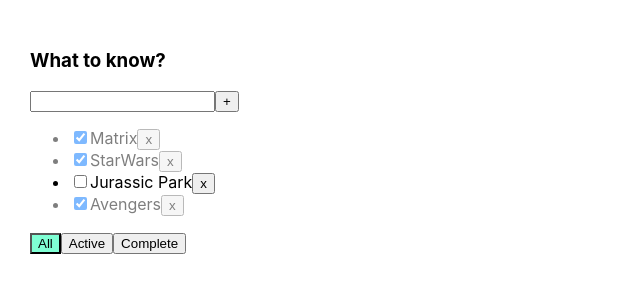
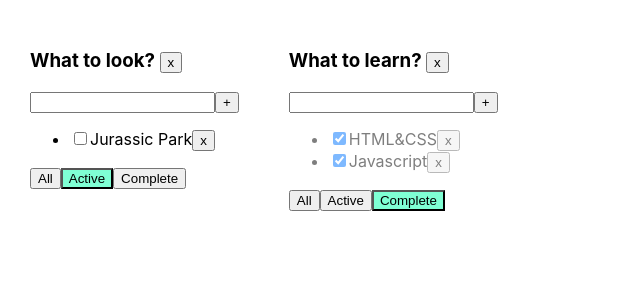
Before and after one commit to Mayday2020/TDListTS, a React (Create React App) app: page / in a window 1280 px wide. Shown: the top 300 px of the page, without its empty margins (0-640 px from the left). Built offline with nearby package versions, Linux system fonts and the light colour scheme.

Commit message:
'removeTodolist'

```diff
--- a/src/App.tsx
+++ b/src/App.tsx
@@ -4,53 +4,93 @@
 import {v1} from "uuid";
 
 export type FilterValuesType = 'ALL' | 'COMPLETED' | 'ACTIVE'
+type TodolistType = {
+    id: string
+    title: string
+    filter: FilterValuesType
+}
 
 function App() {
-    const [tasks, setTasks] = useState<Array<TaskType>>([
-        {id: v1(), title: 'Matrix', isDone: true},
-        {id: v1(), title: 'StarWars', isDone: true},
-        {id: v1(), title: 'Jurassic Park', isDone: false},
-        {id: v1(), title: 'Avengers', isDone: true}
-    ])
-    const [filter, setFilter] = useState<FilterValuesType>('ALL')
 
-    function removeTask(id: string){
+    function removeTask(id: string, todolistId: string){
+        let tasks = tasksObj[todolistId]
         const filteredTasks = tasks.filter( t => t.id !== id)
-        setTasks(filteredTasks)
-        console.log(filteredTasks)
+        tasksObj[todolistId] = filteredTasks;
+        setTasksObj({...tasksObj})
     }
-    function addTask(title: string){
+    function addTask(title: string, todolistId: string){
         let newTask = { id: v1(), title: title, isDone: false}
+        let tasks = tasksObj[todolistId]
         let newTasks = [newTask, ...tasks]
-        setTasks(newTasks)
+        tasksObj[todolistId] = newTasks
+        setTasksObj({...tasksObj})
     }
-    function changeStatus(taskId: string, isDone: boolean){
+    function changeStatus(taskId: string, isDone: boolean, todolistId: string){
+        let tasks = tasksObj[todolistId]
         let task = tasks.find(t => t.id === taskId)
         if(task) {
             task.isDone = isDone
+            setTasksObj({...tasksObj})
         }
-        let copy = [...tasks]
-        setTasks(copy)
     }
-    function changeFilter(value: FilterValuesType){
-        setFilter(value)
+    function changeFilter(value: FilterValuesType, todolistId: string){
+        let todolist = todolists.find(tl => tl.id === todolistId)
+        if (todolist){
+            todolist.filter = value
+            setTodolists([...todolists])
+        }
     }
-    let tasksForTodolist = tasks
-    if (filter === 'COMPLETED'){
-        tasksForTodolist = tasks.filter( t => t.isDone)
+    function removeTodolist(todolistId: string){
+        let filteredTodolists = todolists.filter((tl) => tl.id !== todolistId)
+        setTodolists(filteredTodolists)
+        delete tasksObj[todolistId]
+        setTasksObj({...tasksObj})
     }
-    if (filter === 'ACTIVE'){
-        tasksForTodolist = tasks.filter( t => !t.isDone)
-    }
+    let todolistId1 = v1();
+    let todolistId2 = v1();
+
+    let [todolists, setTodolists] = useState<Array<TodolistType>>([
+        {id: todolistId1, title: 'What to look?', filter: 'ACTIVE'},
+        {id: todolistId2, title: 'What to learn?', filter: 'COMPLETED'}
+    ])
+    let [tasksObj, setTasksObj] = useState({
+        [todolistId1]: [
+            {id: v1(), title: 'Matrix', isDone: true},
+            {id: v1(), title: 'StarWars', isDone: true},
+            {id: v1(), title: 'Jurassic Park', isDone: false},
+            {id: v1(), title: 'Avengers', isDone: true}
+        ],
+        [todolistId2]: [
+            {id: v1(), title: 'HTML&CSS', isDone: true},
+            {id: v1(), title: 'Javascript', isDone: true},
+            {id: v1(), title: 'React', isDone: false},
+            {id: v1(), title: 'Typescript', isDone: false}
+        ]
+    })
+
   return (
     <div className="App">
-        <Todolist title='What to know?'
-                  tasks={tasksForTodolist}
-                  removeTask={removeTask}
-                  changeFilter={changeFilter}
-                  addTask={addTask}
-                  changeTaskStatus={changeStatus}
-        filter={filter}/>
+        {
+            todolists.map((tl) => {
+                let tasksForTodolist = tasksObj[tl.id]
+                if (tl.filter === 'COMPLETED'){
+                    tasksForTodolist = tasksForTodolist.filter( t => t.isDone)
+                }
+                if (tl.filter === 'ACTIVE'){
+                    tasksForTodolist = tasksForTodolist.filter( t => !t.isDone)
+                }
+                return <Todolist key={tl.id}
+                          todolistId={tl.id}
+                          title={tl.title}
+                          tasks={tasksForTodolist}
+                          removeTask={removeTask}
+                          changeFilter={changeFilter}
+                          addTask={addTask}
+                          changeTaskStatus={changeStatus}
+                          filter={tl.filter}
+                removeTodolist={removeTodolist}/>
+            })
+        }
     </div>
   );
 }
--- a/src/Todolist.tsx
+++ b/src/Todolist.tsx
@@ -7,13 +7,15 @@
     isDone: boolean
 }
 type PropsType = {
+    todolistId: string
     title: string,
     tasks: Array<TaskType>
-    removeTask: (id: string)=> void
-    changeFilter: (value: FilterValuesType) => void
-    addTask: (title: string)=> void
-    changeTaskStatus: (taskId: string, isDone: boolean)=> void
+    removeTask: (id: string, todolistId: string)=> void
+    changeFilter: (value: FilterValuesType, todolistId: string) => void
+    addTask: (title: string, todolistId: string)=> void
+    changeTaskStatus: (taskId: string, isDone: boolean, todolistId: string)=> void
     filter: FilterValuesType
+    removeTodolist: (todolistId: string) => void
 }
 export function Todolist(props: PropsType) {
     const [newTaskTitle, setNewTaskTitle] = useState('')
@@ -29,20 +31,23 @@
     }
     const addTask = () => {
         if (newTaskTitle.trim() !== ''){
-            props.addTask(newTaskTitle.trim())
+            props.addTask(newTaskTitle.trim(), props.todolistId)
             setNewTaskTitle('')
         } else {
             setNewTaskTitle('')
             setError('Field is required')
         }
     }
-    const onAllClickHandler = () =>  props.changeFilter('ALL')
-    const onActiveClickHandler = () =>  props.changeFilter('ACTIVE')
-    const onCompletedClickHandler = () =>  props.changeFilter('COMPLETED')
+    const onAllClickHandler = () =>  props.changeFilter('ALL', props.todolistId)
+    const onActiveClickHandler = () =>  props.changeFilter('ACTIVE', props.todolistId)
+    const onCompletedClickHandler = () =>  props.changeFilter('COMPLETED', props.todolistId)
     const [error, setError] = useState<string | null>(null)
+    const removeTodolist = () => {
+        props.removeTodolist(props.todolistId)
+    }
     return (
         <div>
-            <h3>{props.title}</h3>
+            <h3>{props.title} <button onClick={removeTodolist}>x</button></h3>
             <div>
                 <input value={newTaskTitle}
                        onChange={onNewTitleChangeHandler}
@@ -54,9 +59,9 @@
             <ul>
                 {
                     props.tasks.map( t => {
-                        const onRemoveHandler = () => props.removeTask(t.id)
+                        const onRemoveHandler = () => props.removeTask(t.id, props.todolistId)
                         const onChangeStatusHandler = (e: ChangeEvent<HTMLInputElement>) => {
-                            props.changeTaskStatus(t.id, e.currentTarget.checked)
+                            props.changeTaskStatus(t.id, e.currentTarget.checked, props.todolistId)
                         }
                         return <li key={t.id} className={t.isDone ? 'is-done' : ''}>
                             <input type="checkbox"
```
